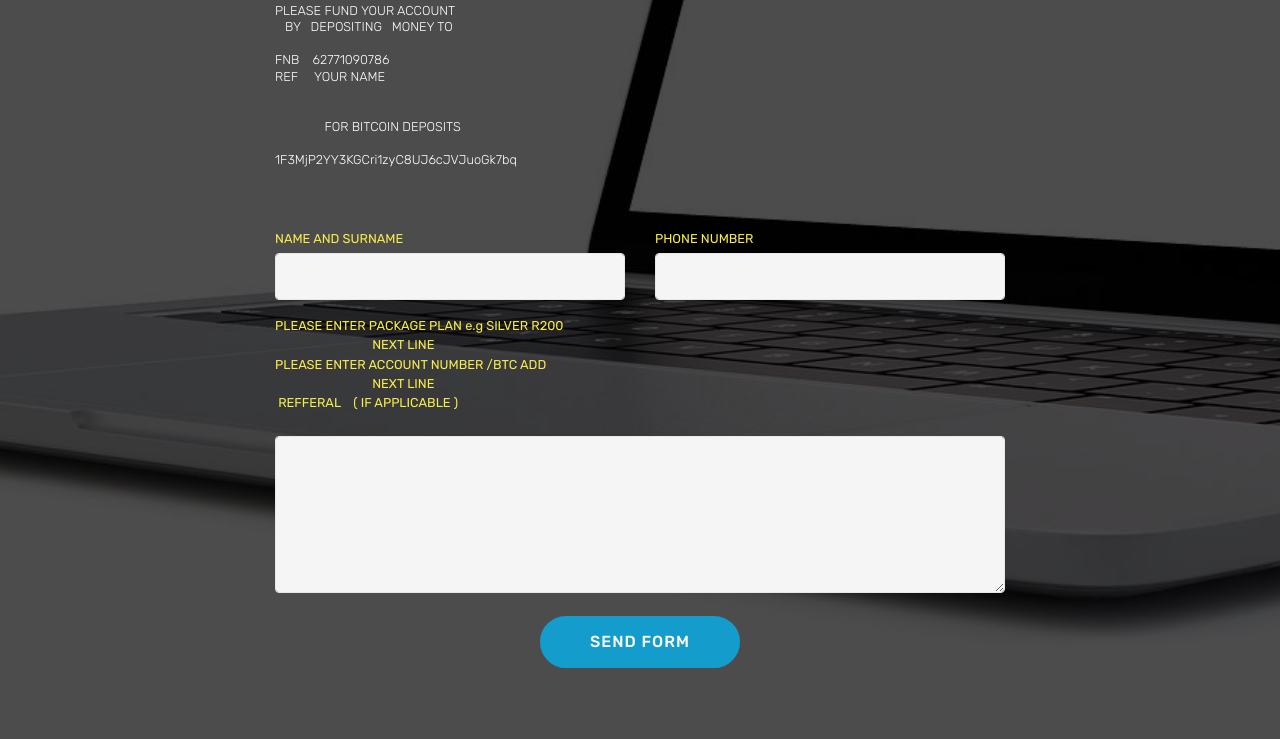
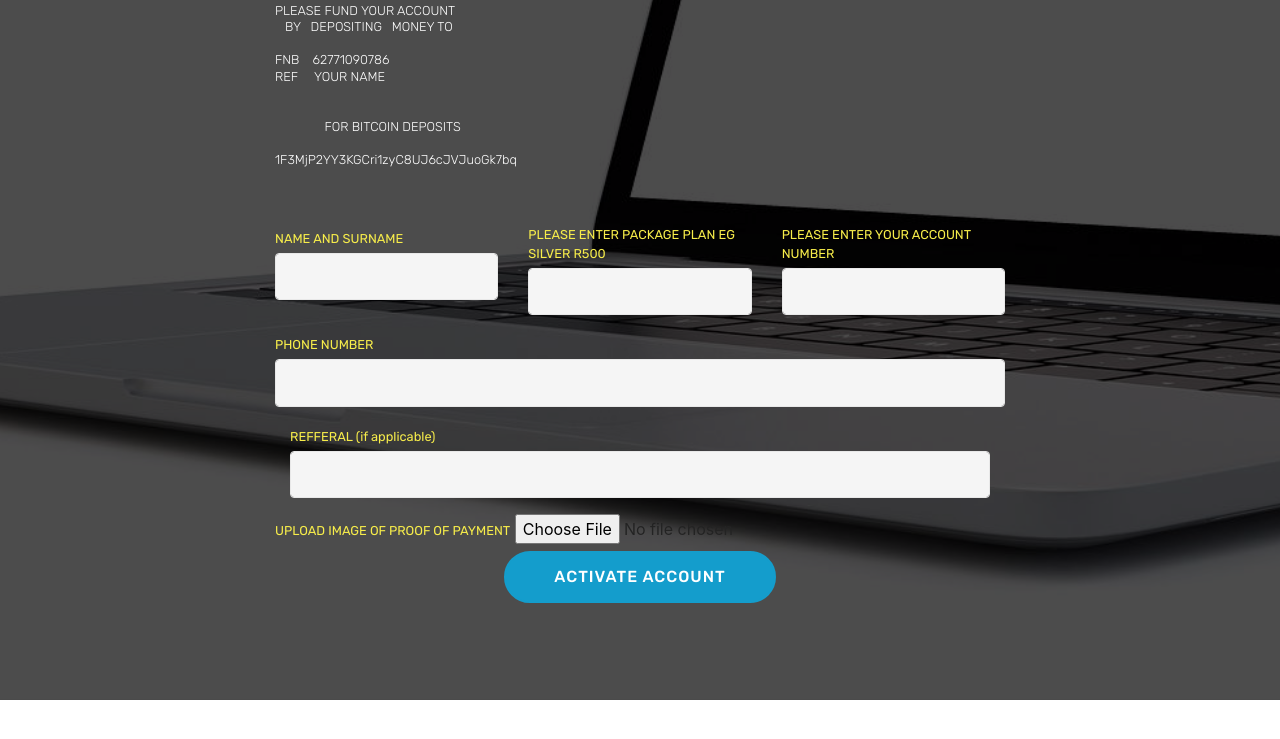
Before and after one commit to BTCGLOBE2018/BTCGLOBE2018.github.io, a plain HTML site: page page2.html in a window 1280 px wide. Shown: the part 169-908 px from the top of the page. After the commit the page ends 869 px from the top, so only its background shows below. Drawn offline with Linux system fonts and the light colour scheme; files whose address does not match are found by name.

Commit message:
Update page2.html

```diff
--- a/page2.html
+++ b/page2.html
@@ -77,11 +77,25 @@
  ACCOUNT WILL BE ACTIVATED AS SOON AS POSSIBLE</div>
 
                     <form class="mbr-form" action="https://mobirise.com/" method="post" data-form-title="Mobirise Form"><input type="hidden" name="email" data-form-email="true" value="4JnLEjcryXPSwndMpb4DH0FIugk4Y1TEWGHFSNnPibZVghkD/udf1TRsSvGbA0AqFgIWNd9BFVctZDLW5FO3BrFpNvWLcBaVq6XnjRYDv7bPAJijdjfvRpNY0g9U1d63" data-form-field="Email">
-                        <div class="row row-sm-offset">
+  <div class="row row-sm-offset">
                             <div class="col-md-4 multi-horizontal" data-for="name">
                                 <div class="form-group">
                                     <label class="form-control-label mbr-fonts-style display-7" for="name-form1-8">NAME AND SURNAME</label>
-                                    <input type="text" class="form-control" name="name" data-form-field="Name" required="" id="name-form1-8">
+                                    <input type="text" class="form-control" name="name" data-form-field="Name" required id="name-form1-8">
+                                </div>
+                            </div>
+
+                            <div class="col-md-4 multi-horizontal" data-for="name">
+                                <div class="form-group">
+                                    <label class="form-control-label mbr-fonts-style display-7" for="name-form1-8">PLEASE ENTER PACKAGE PLAN EG SILVER R500</label>
+                                    <input type="text" class="form-control" name="name" data-form-field="Name" required id="name-form1-8">
+                                </div>
+                            </div>
+
+                            <div class="col-md-4 multi-horizontal" data-for="name">
+                                <div class="form-group">
+                                    <label class="form-control-label mbr-fonts-style display-7" for="name-form1-8">PLEASE ENTER YOUR ACCOUNT NUMBER</label>
+                                    <input type="text" class="form-control" name="name" data-form-field="Name" required id="name-form1-8">
                                 </div>
                             </div>
 
@@ -92,20 +106,25 @@
                                 </div>
                             </div>
                         </div>
-                        <div class="form-group" data-for="message">
-                            <label class="form-control-label mbr-fonts-style display-7" for="message-form1-8">PLEASE ENTER PACKAGE PLAN e.g SILVER R200<br>&nbsp; &nbsp; &nbsp; &nbsp; &nbsp; &nbsp; &nbsp; &nbsp; &nbsp; &nbsp; &nbsp; &nbsp; &nbsp; &nbsp; &nbsp; &nbsp;NEXT LINE &nbsp;<br>PLEASE ENTER ACCOUNT NUMBER /BTC ADD<br>&nbsp; &nbsp; &nbsp; &nbsp; &nbsp; &nbsp; &nbsp; &nbsp; &nbsp; &nbsp; &nbsp; &nbsp; &nbsp; &nbsp; &nbsp; &nbsp;NEXT LINE<br>&nbsp;REFFERAL &nbsp; &nbsp;( IF APPLICABLE )<br>&nbsp;<br></label>
-                            <textarea type="text" class="form-control" name="message" rows="7" data-form-field="Message" id="message-form1-8"></textarea>
-                        </div>
+
+                            <div class="col-md-4 multi-horizontal" data-for="name">
+                                <div class="form-group">
+                                    <label class="form-control-label mbr-fonts-style display-7" for="name-form1-8">REFFERAL (if applicable)</label>
+                                    <input type="text" class="form-control" name="name" data-form-field="Name" required id="name-form1-8">
+                                </div>
+                            </div>
+
+                                <label class="form-control-label mbr-fonts-style display-7" for="name-form1-8">UPLOAD IMAGE OF PROOF OF PAYMENT</label>
+            <input name="image" type="file" size="5">
+
 
                         <span class="input-group-btn">
-                            <button href="" type="submit" class="btn btn-primary btn-form display-4">SEND FORM</button>
+                            <button href="" type="submit" class="btn btn-primary btn-form display-4">ACTIVATE ACCOUNT</button>
                         </span>
                     </form>
             </div>
         </div>
     </div>
-</section>
-
 
   <script src="assets/web/assets/jquery/jquery.min.js"></script>
   <script src="assets/popper/popper.min.js"></script>
```
